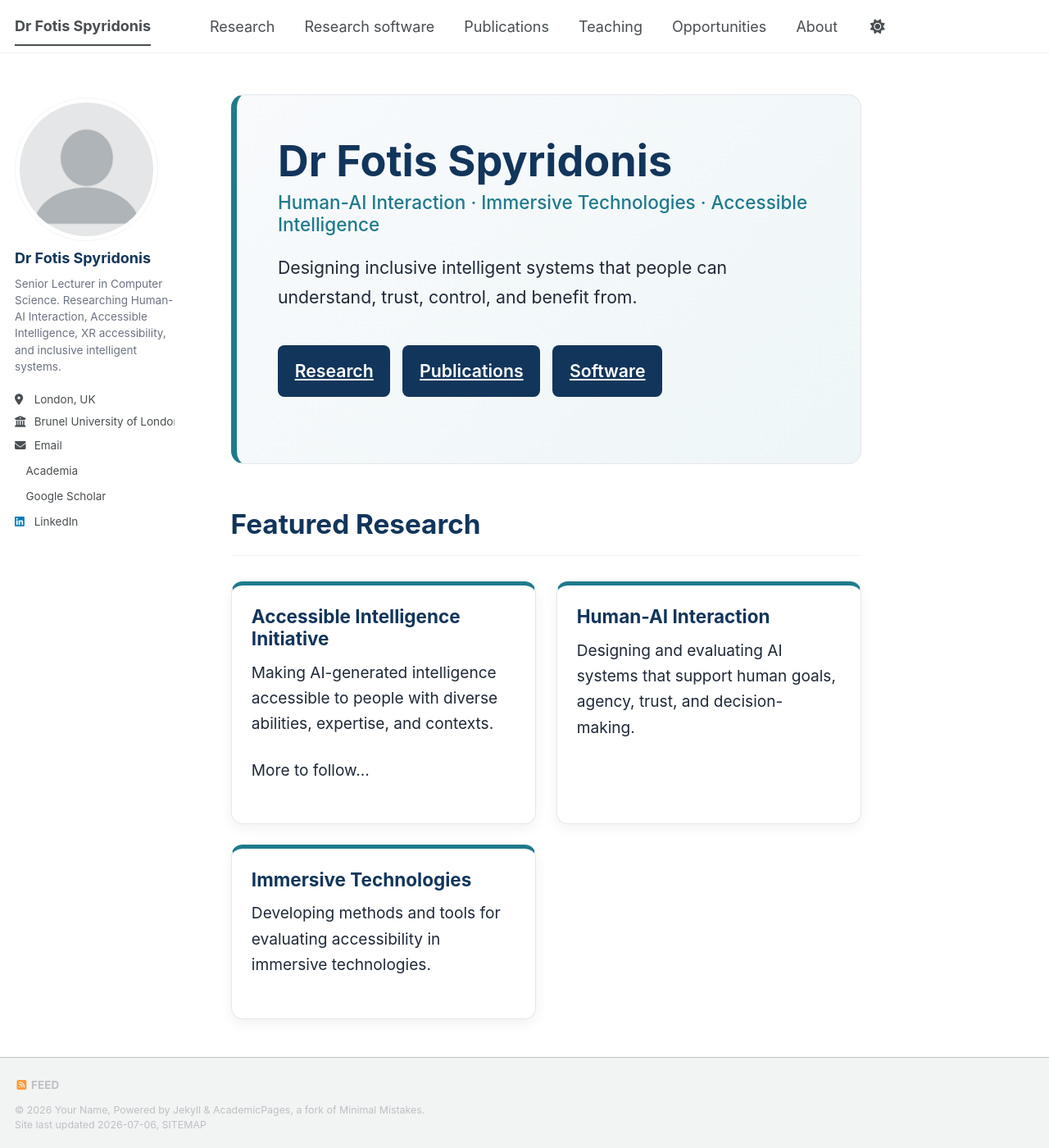
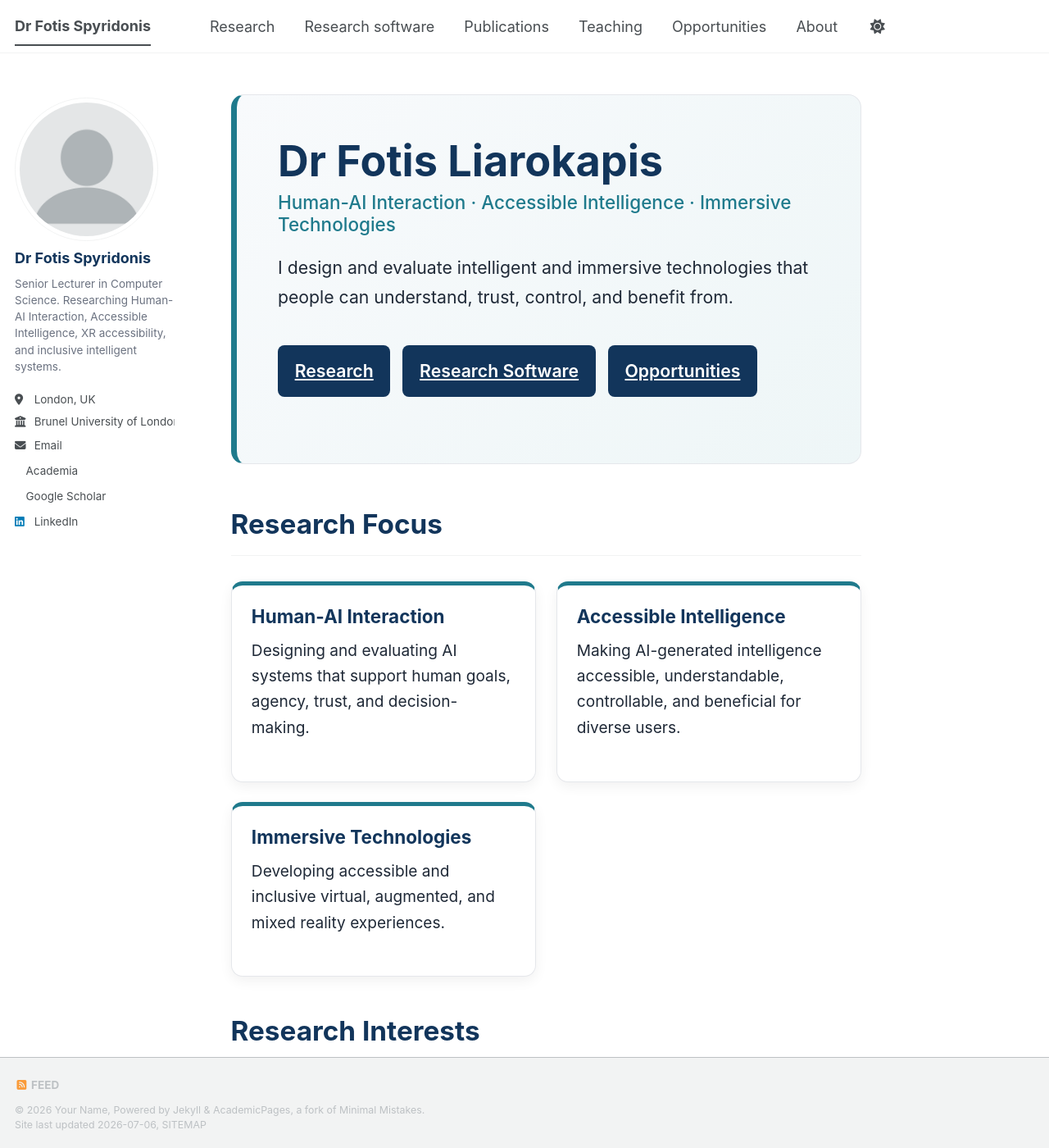
Before and after one commit to fotios-spyridonis/fotios-spyridonis.github.io, a Jekyll site: the page built from _pages/home.md, in a window 1280 px wide and 1400 px high. Shown: the whole window at 82% size. Built offline with Jekyll 4.4.1, drawn with Linux system fonts in a browser that asks for light colours; a style sheet for code colours, icons or effects is not loaded; some of the changed text lies outside the part shown.

Commit message:
Update home.md

```diff
--- a/_pages/home.md
+++ b/_pages/home.md
@@ -3,32 +3,25 @@ permalink: /
 title: ""
 author_profile: true
 ---
-
 <div class="hero-box">
 
-<h1>Dr Fotis Spyridonis</h1>
+<h1>Dr Fotis Liarokapis</h1>
 
-<h3>Human-AI Interaction · Immersive Technologies · Accessible Intelligence</h3>
+<h3>Human-AI Interaction · Accessible Intelligence · Immersive Technologies</h3>
 
-<p>Designing inclusive intelligent systems that people can understand, trust, control, and benefit from.</p>
+<p>I design and evaluate intelligent and immersive technologies that people can understand, trust, control, and benefit from.</p>
 
 <p>
 <a class="btn-custom" href="/research/">Research</a>
-<a class="btn-custom" href="/accessible-intelligence/">Publications</a>
-<a class="btn-custom" href="/software/">Software</a>
+<a class="btn-custom" href="/software/">Research Software</a>
+<a class="btn-custom" href="/opportunities/">Opportunities</a>
 </p>
 
 </div>
 
-<h2>Featured Research</h2>
+<h2>Research Focus</h2>
 
 <div class="card-grid">
-
-<div class="research-card">
-<h3>Accessible Intelligence Initiative</h3>
-<p>Making AI-generated intelligence accessible to people with diverse abilities, expertise, and contexts.</p>
-  <p> More to follow...</p>
-</div>
 
 <div class="research-card">
 <h3>Human-AI Interaction</h3>
@@ -36,12 +29,17 @@ author_profile: true
 </div>
 
 <div class="research-card">
+<h3>Accessible Intelligence</h3>
+<p>Making AI-generated intelligence accessible, understandable, controllable, and beneficial for diverse users.</p>
+</div>
+
+<div class="research-card">
 <h3>Immersive Technologies</h3>
-<p>Developing methods and tools for evaluating accessibility in immersive technologies.</p>
+<p>Developing accessible and inclusive virtual, augmented, and mixed reality experiences.</p>
 </div>
 
 </div>
 
 <h2>Research Interests</h2>
 
-<p>Human-AI Interaction · Accessible Intelligence · Human-centred AI · Immersive Technologies · Digital Accessibility and Inclusive Design </p>
+<p>Human-AI Interaction · Accessible Intelligence · Extended Reality · XR Accessibility · Explainable AI · AI Trust · Human Agency · Inclusive Computing · Intelligent Interactive Systems</p>
```
